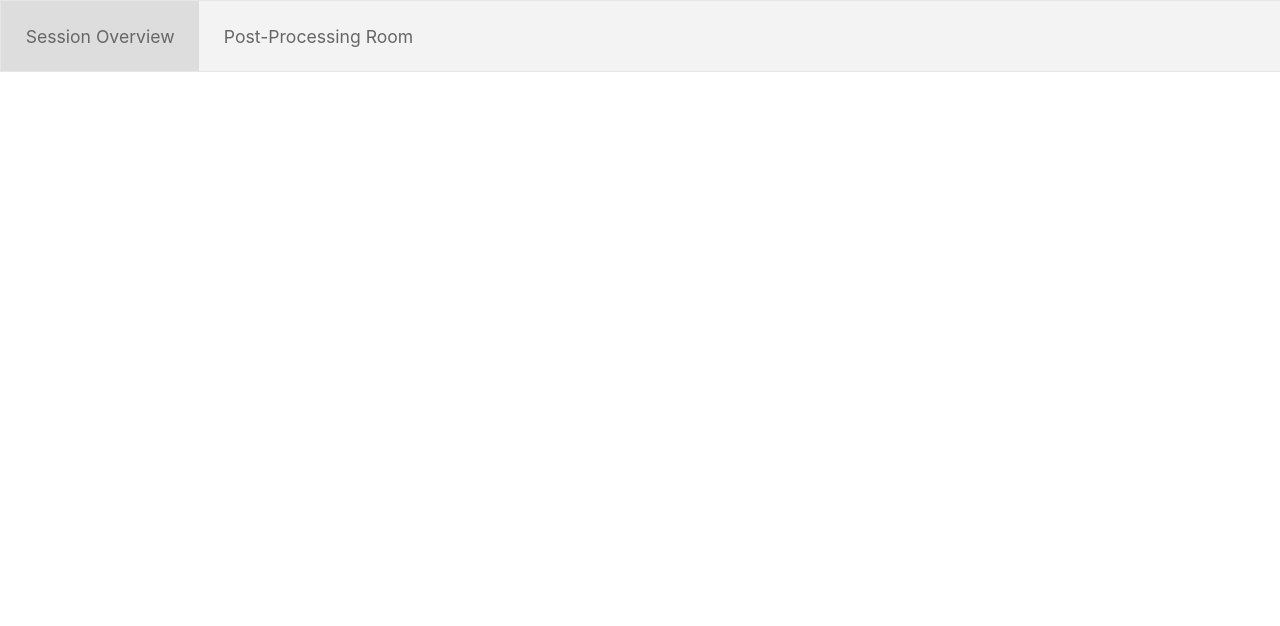
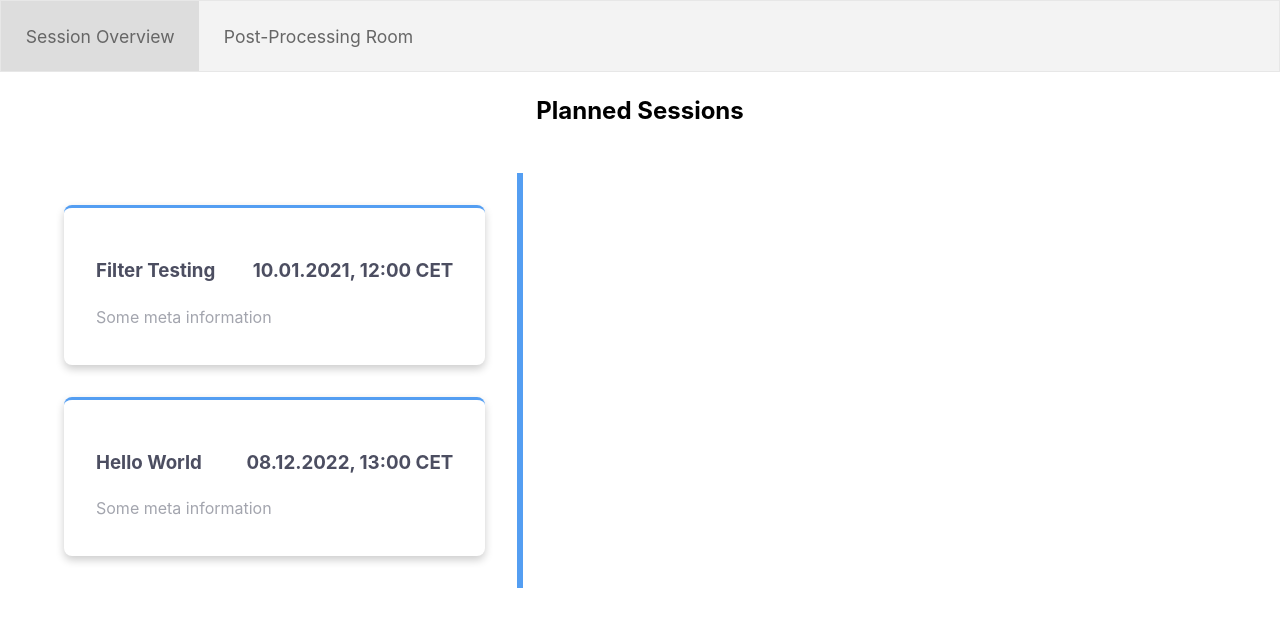
Before and after one commit to TUMFARSynchrony/SynthARium, a React (Create React App) app in the folder experimental-hub-frontend/: page / in a window 1280 px wide. Shown: the top 626 px of the page. Built offline with nearby package versions, Linux system fonts and the light colour scheme.

Commit message:
Add session cards loigc

```diff
--- a/experimental-hub-frontend/src/components/organisms/NavigationBar/NavigationBar.css
+++ b/experimental-hub-frontend/src/components/organisms/NavigationBar/NavigationBar.css
@@ -1,7 +1,5 @@
 .headerContainer {
-    float: left;
     background-color: #f3f3f3;
-    width: 100%;
     display: flex;
     height: 4.4em;
     align-items: center;
--- /dev/null
+++ b/experimental-hub-frontend/src/components/organisms/SessionCard/SessionCard.css
@@ -0,0 +1,35 @@
+.sessionCardContainer {
+    box-shadow: 0 4px 8px 0 rgba(0,0,0,0.2);
+    transition: 0.3s;
+    border-top: 3px solid hsl(212, 86%, 64%);
+    border-radius: 0.5em;
+    padding: 2em;
+    margin: 2em;
+    max-width: 30em;
+}
+
+.sessionCardContainer:hover {
+    box-shadow: 0 8px 16px 0 rgba(0,0,0,0.2);
+}
+
+.sessionCardHeader {
+    color: hsl(234, 12%, 34%);
+    font-weight: 600;
+    display: flex;
+    justify-content: space-between;
+}
+
+.sessionCardHeaderTitle {
+    text-align: left;
+}
+
+.sessionCardHeaderDate {
+    padding-left: 2em;
+}
+
+.sessionMetaInformation {
+    margin: 0 auto;
+    line-height: 2;
+    color: hsl(229, 6%, 66%);
+    text-align: left;
+}
--- /dev/null
+++ b/experimental-hub-frontend/src/components/organisms/SessionCard/SessionCard.js
@@ -0,0 +1,18 @@
+import "./SessionCard.css";
+
+function SessionCard({ title, date, time }) {
+  // TODO: which meta information to show here additionally?
+  return (
+    <div className="sessionCardContainer">
+      <div className="sessionCardHeader">
+        <h3 className="sessionCardHeaderTitle">{title}</h3>
+        <h3 className="sessionCardHeaderDate">
+          {date}, {time}
+        </h3>
+      </div>
+      <p className="sessionMetaInformation">{"Some meta information"}</p>
+    </div>
+  );
+}
+
+export default SessionCard;
--- /dev/null
+++ b/experimental-hub-frontend/src/mockServer/sessionJson.js
@@ -0,0 +1,52 @@
+export function getSessionJson() {
+  return [
+    {
+      sessionID: "filter_testing_10012021_1200",
+      timeLimit: 180,
+      recordSession: true,
+      title: "Filter Testing",
+      date: "10.01.2021",
+      time: "12:00 CET",
+      users: [
+        {
+          userID: "maria_pospelova_24042000",
+          xPosition: 1336,
+          yPosition: 1020,
+          muted: true,
+          filters: [],
+        },
+        {
+          userID: "max_mustermann_24042000",
+          xPosition: 4200,
+          yPosition: 6969,
+          muted: true,
+          filters: [],
+        },
+      ],
+    },
+    {
+      sessionID: "hello_world_08122022_1300",
+      timeLimit: 180,
+      recordSession: true,
+      title: "Hello World",
+      date: "08.12.2022",
+      time: "13:00 CET",
+      users: [
+        {
+          userID: "maria_pospelova_24042000",
+          xPosition: 1336,
+          yPosition: 1020,
+          muted: true,
+          filters: [],
+        },
+        {
+          userID: "max_mustermann_24042000",
+          xPosition: 4200,
+          yPosition: 6969,
+          muted: true,
+          filters: [],
+        },
+      ],
+    },
+  ];
+}
--- a/experimental-hub-frontend/src/pages/SessionOverview/SessionOverview.css
+++ b/experimental-hub-frontend/src/pages/SessionOverview/SessionOverview.css
@@ -0,0 +1,14 @@
+.sessionOverviewContainer {
+    display: flex;
+}
+
+.sessionOverviewCards {
+    margin-left: 2em;
+    border-right: 6px solid hsl(212, 86%, 64%);
+}
+
+.sessionOverviewHeadline {
+    padding-top: 1em;
+    padding-bottom: 2em;
+    margin: 0;
+}
--- a/experimental-hub-frontend/src/pages/SessionOverview/SessionOverview.js
+++ b/experimental-hub-frontend/src/pages/SessionOverview/SessionOverview.js
@@ -1,10 +1,28 @@
+import SessionCard from "../../components/organisms/SessionCard/SessionCard";
+import { getSessionJson } from "../../mockServer/sessionJson";
+import "./SessionOverview.css";
 import NavigationBar from "../../components/organisms/NavigationBar/NavigationBar";
-import "./SessionOverview.css";
 
 function SessionOverview() {
+  var sessionCards = getSessionJson();
+  console.log(sessionCards);
   return (
     <div>
       <NavigationBar />
+      <h2 className="sessionOverviewHeadline">Planned Sessions</h2>
+      <div className="sessionOverviewContainer">
+        <div className="sessionOverviewCards">
+          {sessionCards.map((session) => {
+            return (
+              <SessionCard
+                title={session.title}
+                date={session.date}
+                time={session.time}
+              />
+            );
+          })}
+        </div>
+      </div>
     </div>
   );
 }
```
